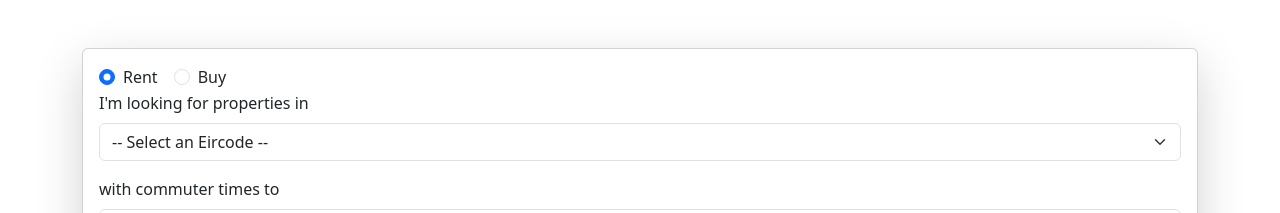
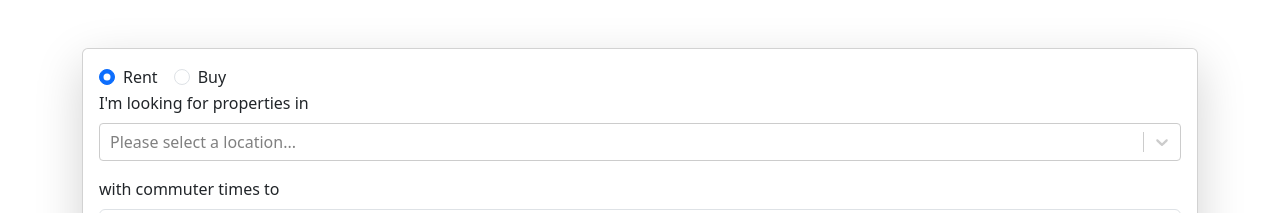
Before and after one commit to AllanNastin/Group4-design-project, a React (Create React App) app in the folder frontend/: page /search in a window 1280 px wide. Shown: the top 213 px of the page. Built offline with nearby package versions, Linux system fonts and the light colour scheme.

Commit message:
update search cell

```diff
--- a/frontend/package.json
+++ b/frontend/package.json
@@ -11,6 +11,7 @@
     "react-dom": "^19.0.0",
     "react-router-dom": "^6.29.0",
     "react-scripts": "5.0.1",
+    "react-select": "^5.10.1",
     "web-vitals": "^4.2.4"
   },
   "jest": {
--- a/frontend/src/components/SearchForm.js
+++ b/frontend/src/components/SearchForm.js
@@ -1,6 +1,7 @@
 import { useState, useEffect } from "react";
 import { Container, Form, Card, Button } from "react-bootstrap";
 import { useNavigate } from "react-router-dom";
+import Select from "react-select";
 
 const SearchForm = () => {
     const [showFilters, setShowFilters] = useState(false);
@@ -24,6 +25,11 @@ const SearchForm = () => {
             .catch((error) => console.error("Error loading Eircodes:", error));
     }, []);
 
+    // select list
+    const propertyOptions = eircodeList.map((entry) => ({
+        label: `${entry.location} (${entry.code})`,
+        value: entry.code,
+    }));
     const submitForm = (e) => {
         e.preventDefault();
         const form = e.currentTarget;
@@ -47,23 +53,35 @@ const SearchForm = () => {
                         <Form.Check inline type="radio" label="Rent" name="type" value="rent" defaultChecked />
                         <Form.Check inline type="radio" label="Buy" name="type" value="sale" />
 
-                        {/* ✅ Property Eircode Dropdown */}
+                        {/*/!* ✅ Property Eircode Dropdown *!/*/}
+                        {/*<Form.Group className="mb-3">*/}
+                        {/*    <Form.Label>I'm looking for properties in</Form.Label>*/}
+                        {/*    <Form.Select*/}
+                        {/*        name="location"*/}
+                        {/*        value={selectedPropertyEircode}*/}
+                        {/*        onChange={(e) => setSelectedPropertyEircode(e.target.value)}*/}
+                        {/*        required*/}
+                        {/*    >*/}
+                        {/*        <option value="">-- Select an Eircode --</option>*/}
+                        {/*        {eircodeList.map((entry) => (*/}
+                        {/*            <option key={entry.location} value={entry.code}>*/}
+                        {/*                {entry.location} ({entry.code})*/}
+                        {/*            </option>*/}
+                        {/*        ))}*/}
+                        {/*    </Form.Select>*/}
+                        {/*    <Form.Control.Feedback type="invalid">Please select a property eircode.</Form.Control.Feedback>*/}
+                        {/*</Form.Group>*/}
                         <Form.Group className="mb-3">
                             <Form.Label>I'm looking for properties in</Form.Label>
-                            <Form.Select
+                            <Select
                                 name="location"
-                                value={selectedPropertyEircode}
-                                onChange={(e) => setSelectedPropertyEircode(e.target.value)}
-                                required
-                            >
-                                <option value="">-- Select an Eircode --</option>
-                                {eircodeList.map((entry) => (
-                                    <option key={entry.location} value={entry.code}>
-                                        {entry.location} ({entry.code})
-                                    </option>
-                                ))}
-                            </Form.Select>
-                            <Form.Control.Feedback type="invalid">Please select a property eircode.</Form.Control.Feedback>
+                                options={propertyOptions}
+                                placeholder="Please select a location..."
+                                onChange={(option) => setSelectedPropertyEircode(option.value)}
+                            />
+                            <Form.Control.Feedback type="invalid">
+                                Please select a property eircode.
+                            </Form.Control.Feedback>
                         </Form.Group>
 
                         {/* ✅ Commute Eircode Dropdown */}
```
Also changed, not shown: 1 other file (tests, documents, lock files or other folders).
